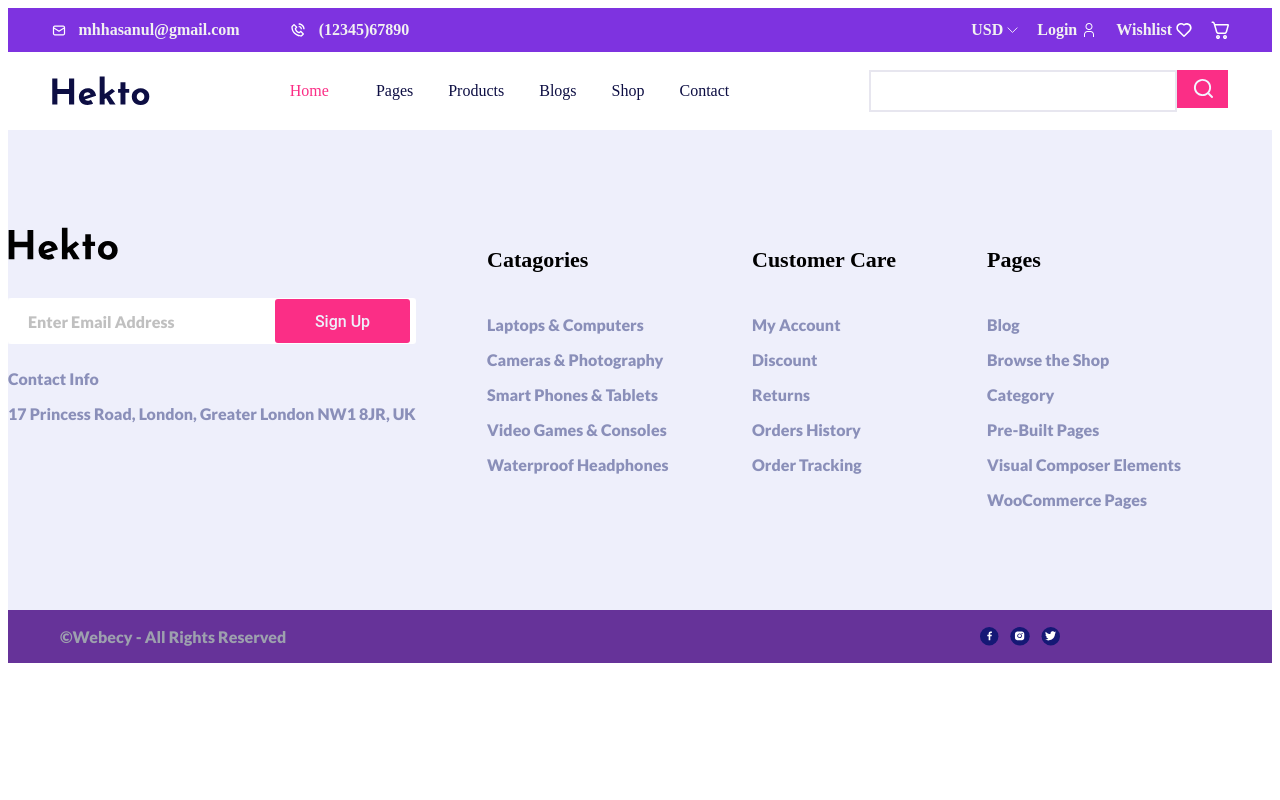
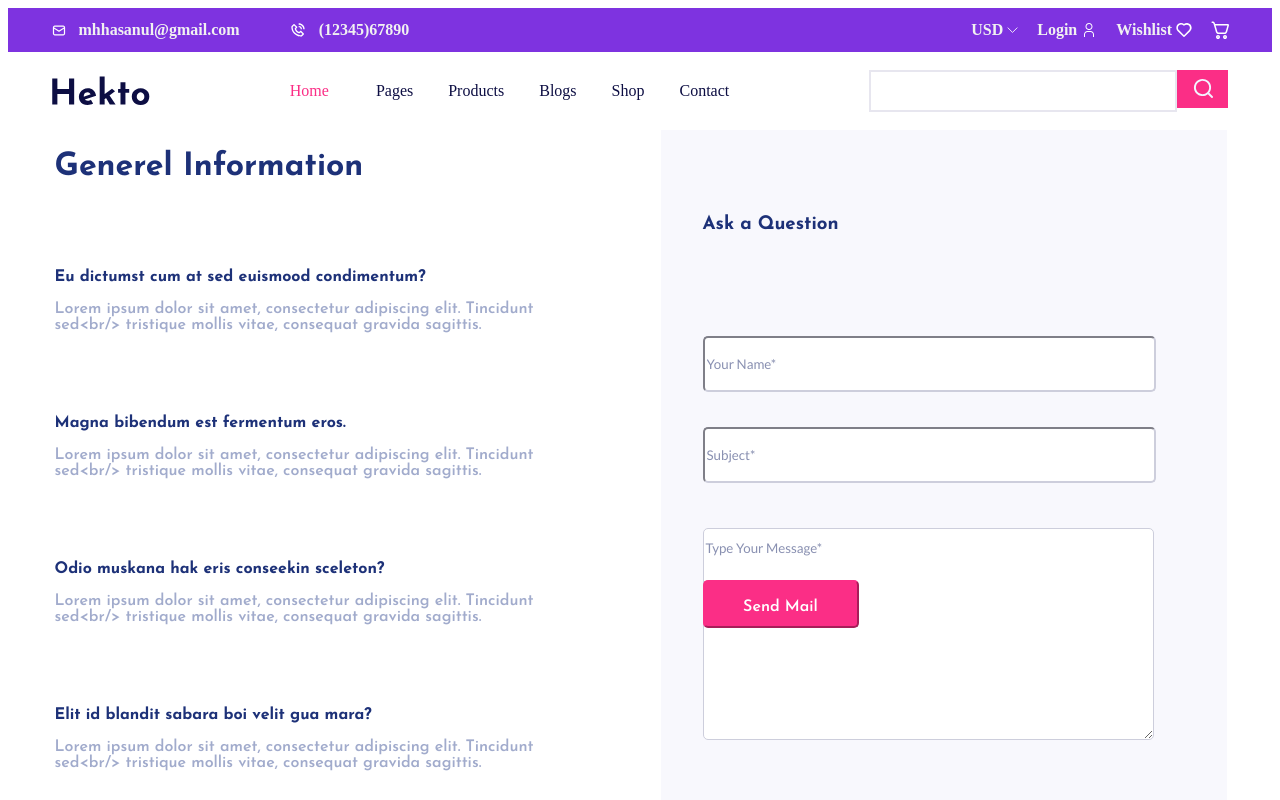
Before and after one commit to nigarramazanli/ZNNAK, a React (Create React App) app: page /faq in a window 1280 px wide. Shown: the top 800 px of the page. Built offline with nearby package versions, Linux system fonts and the light colour scheme.

Commit message:
Faq page

```diff
--- a/src/pages/Faq/Faq.scss
+++ b/src/pages/Faq/Faq.scss
@@ -0,0 +1,85 @@
+@import '../../variables';
+
+.faq-page{
+    display: flex;
+    margin-left: auto;
+    margin-right: auto;
+    width: 1171px;
+    color: #1D3178;
+    p{
+        color:#A1ABCC;
+    }
+    .right{
+        margin-right: 106px;
+        .general-information{
+            font-family: $font-family1;
+            width: 500px;
+            .right-header{
+                padding-bottom: 64px;
+            }
+            .text-box-right{
+                .text-box{
+                    padding-bottom: 66px;
+                }
+            }
+        }
+    }
+    .left{
+        background-color:#F8F8FD;
+        width: 566px;
+        .question-box{
+            padding: 66px 75px 62px 42px;
+        }
+        .box{
+            .question-box-header{
+                padding-bottom: 84px;
+                font-family: $font-family1;
+            }
+            .anket{
+                input{
+                    width: 445px;
+                    height: 50px;
+                    border-radius: 5px;
+                    border-color: #CDCEDC;
+                }
+                ::placeholder{
+                    color: #8990B1;
+                    font-family:$font-family2;
+                }
+                .name{
+                    padding-bottom: 35px;
+                }
+                .subject{
+                    padding-bottom: 45px;
+                }
+                .message{
+                    padding-bottom: 41px;
+                    textarea{
+                        padding-top: 11px;
+                        width: 445px;
+                        height: 197px;
+                        border-radius: 5px;
+                        border-color: #CDCEDC;
+                    }
+                }
+            }
+            .send{
+                height: 48px;
+                width: 156px;
+                background-color: #FB2E86;
+                border-radius: 5px;
+                border-color: #FB2E86;
+                p{
+                    font-family: $font-family1;
+                    color: white;
+                }
+            }
+            .send:hover{
+                background-color: white;
+                p{
+                    color:#FB2E86
+                }
+            }
+        }
+    }
+}
--- a/src/pages/Faq/Faq.tsx
+++ b/src/pages/Faq/Faq.tsx
@@ -1,5 +1,77 @@
 import './Faq.scss';
+import { Array } from './components/array/array';
 
 export const Faq = () => {
-  return <></>;
+  return (
+    <>
+      <div className="faq-page">
+        <div className="right">
+          <div className="general-information">
+            <div className="right-header">
+              <h1>Generel Information</h1>
+            </div>
+            <div className="text-box-right">
+              <div className="text-box">
+                <Array
+                  header={'Eu dictumst cum at sed euismood condimentum?'}
+                  text={
+                    'Lorem ipsum dolor sit amet, consectetur adipiscing elit. Tincidunt sed<br/> tristique mollis vitae, consequat gravida sagittis.'
+                  }
+                />
+              </div>
+              <div className="text-box">
+                <Array
+                  header={'Magna bibendum est fermentum eros.'}
+                  text={
+                    'Lorem ipsum dolor sit amet, consectetur adipiscing elit. Tincidunt sed<br/> tristique mollis vitae, consequat gravida sagittis.'
+                  }
+                />
+              </div>
+              <div className="text-box">
+                <Array
+                  header={'Odio muskana hak eris conseekin sceleton?'}
+                  text={
+                    'Lorem ipsum dolor sit amet, consectetur adipiscing elit. Tincidunt sed<br/> tristique mollis vitae, consequat gravida sagittis.'
+                  }
+                />
+              </div>
+              <div className="text-box">
+                <Array
+                  header={'Elit id blandit sabara boi velit gua mara?'}
+                  text={
+                    'Lorem ipsum dolor sit amet, consectetur adipiscing elit. Tincidunt sed<br/> tristique mollis vitae, consequat gravida sagittis.'
+                  }
+                />
+              </div>
+            </div>
+          </div>
+        </div>
+        <div className="left">
+          <div className="question-box">
+            <div className="box">
+              <div className="question-box-header">
+                <h3>Ask a Question</h3>
+              </div>
+              <div className="anket">
+                <div className="name">
+                  <input typeof="text" placeholder="Your Name*"></input>
+                </div>
+                <div className="subject">
+                  <input typeof="text" placeholder="Subject*"></input>
+                </div>
+                <div className="message">
+                  <textarea placeholder="Type Your Message*"></textarea>
+                </div>
+              </div>
+              <div className="button">
+                <button className="send">
+                  <p>Send Mail</p>
+                </button>
+              </div>
+            </div>
+          </div>
+        </div>
+      </div>
+    </>
+  );
 };
--- /dev/null
+++ b/src/pages/Faq/components/array/array.tsx
@@ -0,0 +1,16 @@
+import './array.scss';
+import React from 'react';
+
+interface IArrayProps {
+  header: string;
+  text: string;
+}
+export const Array = (props: IArrayProps) => {
+  const { header, text } = props;
+  return (
+    <div className="array">
+      <b>{header}</b>
+      <p>{text}</p>
+    </div>
+  );
+};
```
Also changed, not shown: src/pages/Faq/components/array/array.scss (added).
